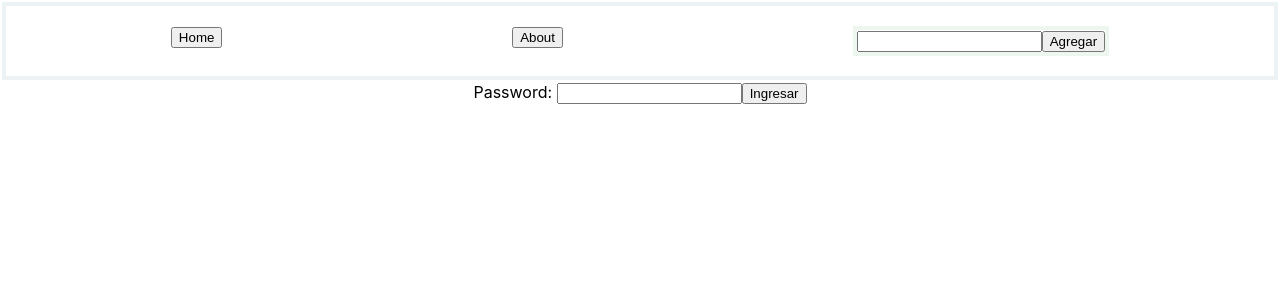
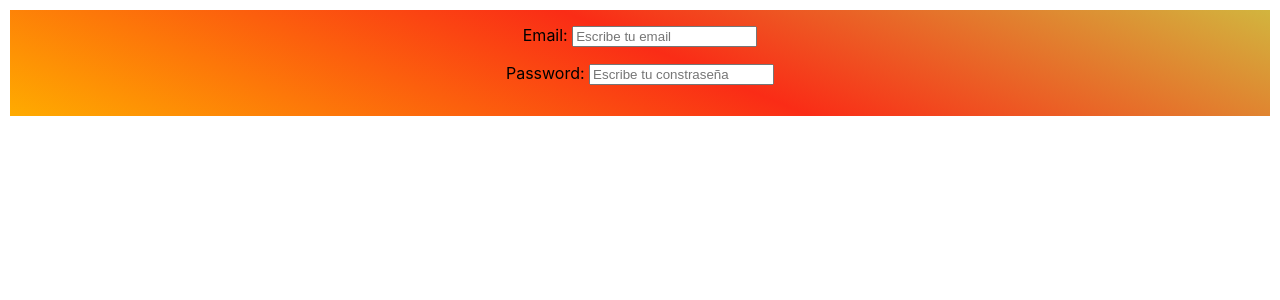
Before and after one commit to MarianoMenseguez/PI-Food-main, a React (Create React App) app: page / in a window 1280 px wide. Shown: the top 300 px of the page. Built offline with nearby package versions, Linux system fonts and the light colour scheme.

Commit message:
Forms integraded

```diff
--- a/src/App.js
+++ b/src/App.js
@@ -1,44 +1,75 @@
-import { useState, useEffect } from 'react';
-import './App.css';
-import Cards from './components/Cards.jsx';
-import NavBar from './components/NavBar';
-import axios from 'axios'
-import { Routes, Route } from 'react-router-dom';
-import Detail from './components/Detail';
-import About from './components/About';
-import Login from './components/Login';
+import { useState, useEffect } from "react";
+import "./App.css";
+import Cards from "./components/Cards.jsx";
+import NavBar from "./components/NavBar";
+import axios from "axios";
+import { Routes, Route } from "react-router-dom";
+import Detail from "./components/Detail";
+import About from "./components/About";
+import Login from "./components/Login";
+import { useLocation, useNavigate } from "react-router-dom";
+
 function App() {
-      const [characters, setCharacters] = useState([])
+  const navigate = useNavigate();
+  const [access, setAccess] = useState(false);
+  const EMAIL = "eje@gmail.com";
+  const PASSWORD = "@Model101";
 
+  const [characters, setCharacters] = useState([]);
+  const location = useLocation();
+  function login(inputs) {
+    if (inputs.password === PASSWORD && inputs.email === EMAIL) {
+      setAccess(true);
+      navigate("/home");
+    }
+  }
+  function logout() {
+
+     setAccess(false);
+     navigate("/");
+   }
+
+
+
+  useEffect(()=>{
+   !access && navigate('/');
+  },[access])
   function onSearch(id) {
-         axios.get(`https://rickandmortyapi.com/api/character/${id}`).then(({ data }) => {
+    axios
+      .get(`https://rickandmortyapi.com/api/character/${id}`)
+      .then(({ data }) => {
         if (data.name) {
-               let exist = characters.find((ch)=>ch.id ===data.id)
-               if (exist){
-                  alert("ya existe")
-               } else{
-               setCharacters((oldChars) => [...oldChars, data]);}
+          let exist = characters.find((ch) => ch.id === data.id);
+          if (exist) {
+            alert("ya existe");
           } else {
-               window.alert('¡No hay personajes con este ID!');
+            setCharacters((oldChars) => [...oldChars, data]);
+          }
+        } else {
+          window.alert("¡No hay personajes con este ID!");
         }
       })
-         .catch( error => {
+      .catch((error) => {
         console.log(error);
       });
   }
-      function onClose(id){
+  function onClose(id) {
     setCharacters((oldChars) => {
-            return oldChars.filter((ch)=> ch.id !== id)
+      return oldChars.filter((ch) => ch.id !== id);
     });
   }
   return (
-      <div className='App'>
-         <NavBar onSearch={onSearch}></NavBar>
+    <div className="App">
+      {location.pathname === "/" ? null : <NavBar logout={logout} onSearch={onSearch}></NavBar>}
+
       <Routes>
-         <Route path='/' element={<Login/>} ></Route>
-         <Route path='/home' element={<Cards  onClose={onClose} characters={characters}/>} ></Route>
-         <Route path='/about' element={<About/>} ></Route>
-         <Route path='/detail/:id' element={<Detail/>} ></Route>
+        <Route path="/" element={<Login login={login} />}></Route>
+        <Route
+          path="/home"
+          element={<Cards onClose={onClose} characters={characters} />}
+        ></Route>
+        <Route path="/about" element={<About />}></Route>
+        <Route path="/detail/:id" element={<Detail />}></Route>
       </Routes>
     </div>
   );
--- a/src/components/Cards.css
+++ b/src/components/Cards.css
@@ -1,8 +1,9 @@
 .cards_container {
 display: flex;
 padding: 15px;
-border: 8px solid green;
-background-color: white;
+border: 15px solid green;
+background: rgb(255,171,0);
+background: linear-gradient(23deg, rgba(255,171,0,1) 0%, rgba(250,44,22,1) 53%, rgba(196,158,3,0.7651435574229692) 100%);
 color: black;
 width: 100%;
 }
--- /dev/null
+++ b/src/components/Login.css
@@ -0,0 +1,7 @@
+.login {
+    background: rgb(255,171,0);
+background: linear-gradient(23deg, rgba(255,171,0,1) 0%, rgba(250,44,22,1) 53%, rgba(196,158,3,0.7651435574229692) 100%);
+align-items: center;
+padding: 15px;
+margin: 10px;
+}
--- a/src/components/Login.jsx
+++ b/src/components/Login.jsx
@@ -1,14 +1,89 @@
 import React from "react";
 import { Link } from "react-router-dom";
+import "./Login.css";
+import { useState } from "react";
 
-export default function Login() {
+const regexEmail = /^[A-Z0-9._%+-]+@[A-Z0-9.-]+\.[A-Z]{2,4}$/i;
+const regexPassword = /^(?=.*\d)(?=.*[a-z])(?=.*[A-Z])(?=.*[a-zA-Z]).{8,}$/gm;
+export default function Login({login}) {
+  const [inputs, setInputs] = useState({
+    email: "",
+    password: "",
+  });
+  const [errors, setErrors] = useState({
+    email: "",
+    password: "",
+  });
+
+  function validate(inputs) {
+    const errors = {};
+    if (!inputs.email) {
+      errors.email = "Debe haber un email";
+    } else if (!inputs.password) {
+      errors.password = "Debe haber un password";
+    } else if (!regexEmail.test(inputs.email)) {
+      errors.email = "Debe haber un email valido";
+    } else if (!regexPassword.test(inputs.password)) {
+      errors.password = "Debe haber un password valido";
+    }
+    return errors;
+  }
+
+  function handleChang(event) {
+    setInputs({
+      ...inputs,
+      [event.target.name]: event.target.value,
+    });
+    setErrors(
+      validate({
+        ...inputs,
+        [event.target.name]: event.target.value,
+      })
+    );
+  }
+  function handleSubmit(event) {
+    event.prevent.defautl();
+    const aux = Object.keys(errors);
+    if (aux.length === 0) {
+      setInputs({
+        email: "",
+        password: "",
+      });
+      setErrors({
+        email: "",
+        password: "",
+      });
+      return alert("OK");
+    }
+    login(inputs)
+    return alert("ERROR");
+  }
+
   return (
-    <div>
-      <label>Password: </label>
-      <input></input>
-      <Link to="/home">
-        <button>Ingresar</button>
-      </Link>
+    <div className="login">
+      <form onSubmit={handleSubmit}>
+        <label>Email: </label>
+        <input
+          name="email"
+          value={inputs.email}
+          onChange={handleChang}
+          placeholder="Escribe tu email"
+        ></input>
+        <p className="danger">{errors.email}</p>
+        <label>Password: </label>
+        <input
+          name="password"
+          value={inputs.password}
+          onChange={handleChang}
+          placeholder="Escribe tu constraseña "
+        ></input>
+        <p className="danger">{errors.password}</p>
+        {Object.keys(errors).length === 0 ? (
+          <Link to="/home">
+            <button type="submit">Ingresar</button>
+          </Link>
+        ) : null}
+      </form>
     </div>
   );
 }
--- a/src/components/NavBar.css
+++ b/src/components/NavBar.css
@@ -1,7 +1,21 @@
-.nav{
-    display: flex;
-    margin: 2px;
-    padding: 20px;
-    border: 4px solid rgb(237, 243, 245);
-    justify-content: space-around;
+.nav {
+  display: flex;
+  margin: 5px;
+  padding: 20px;
+  border: 4px solid rgb(237, 243, 245);
+  justify-content: space-around;
+  background: rgb(255,171,0);
+background: linear-gradient(23deg, rgba(255,171,0,1) 0%, rgba(250,44,22,1) 53%, rgba(196,158,3,0.7651435574229692) 100%);
 }
+.btn-nav {
+  background-color: yellow;
+  font-weight: bold;
+  border-radius: 25px;
+  box-shadow: 8px 12px 30px 1px #000;
+}
+.btn-nav-home {
+  background-color: yellow;
+  font-weight: bold;
+  border-radius: 25px;
+  box-shadow: 8px 12px 30px 1px #000;
+}
--- a/src/components/NavBar.jsx
+++ b/src/components/NavBar.jsx
@@ -3,16 +3,19 @@ import SearchBar from "./SearchBar";
 import "./NavBar.css";
 import { Link } from "react-router-dom";
 
-export default function NavBar({ onSearch }) {
+export default function NavBar({ onSearch, logout }) {
   return (
     <div className="nav">
       <Link to="/Home">
-        <button>Home</button>
+        <button className="btn-nav-home">Home</button>
       </Link>
       <Link to="/about">
-        <button>About</button>
+        <button className="btn-nav" >About</button>
       </Link>
       <SearchBar onSearch={onSearch} />
+
+        <button className="btn-nav" onClick={logout} >LogOut</button>
+
     </div>
   );
 }
--- a/src/components/SearchBar.css
+++ b/src/components/SearchBar.css
@@ -1,4 +1,12 @@
 .search{
+    padding: 5px;
+    border: 5px solid #b8c311;
+    box-shadow: 8px 12px 30px 1px #000;
 
-    border: 4px solid rgb(238, 247, 239);
 }
+.agregar {
+    background-color: yellow;
+  font-weight: bold;
+  border-radius: 25px;
+  box-shadow: 8px 12px 30px 1px #000;
+}
--- a/src/components/SearchBar.jsx
+++ b/src/components/SearchBar.jsx
@@ -10,7 +10,7 @@ export default function SearchBar({onSearch}) {
    return (
       <div className='search'>
          <input onChange={handleChange} type='search' name='search' value={id} />
-         <button onClick={()=> onSearch(id)}>Agregar</button>
+         <button onClick={()=> onSearch(id)} className='agregar' >Agregar</button>
       </div>
    );
 }
```
Lines whose indentation alone changed are shown as unchanged.
